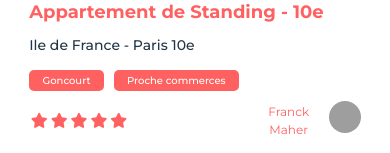
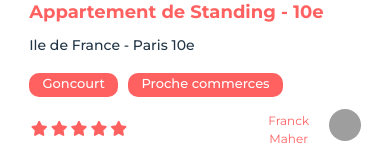
Before and after one commit to Jennifer-Guillemin/kasa_, a React (Vite) app in the folder kasa/: page /logements/0979876d in a window 390 px wide. Shown: the part 364-517 px from the top of the page. Built offline with nearby package versions, Linux system fonts and the light colour scheme; grey boxes are pictures that could not be loaded.

Commit message:
version 2.3

```diff
--- a/kasa/src/pages/Logements.jsx
+++ b/kasa/src/pages/Logements.jsx
@@ -1,4 +1,4 @@
-import React, { useEffect } from "react";
+import { useEffect } from "react";
 import { useParams, useNavigate } from "react-router-dom";
 import LogementsData from "../data/logements.json";
 import Collapse from "../components/Collapse";
--- a/kasa/src/styles/logements.css
+++ b/kasa/src/styles/logements.css
@@ -87,6 +87,7 @@
   justify-content: center;
   align-items: center;
   padding: 0 4% 0.8%;
+  padding-top: 0.5%;
   border-radius: 10px;
 }
 
@@ -207,12 +208,6 @@
     font-size: 14px;
   }
 
-  .div_tags .tags {
-    font-size: 10px;
-    padding: 1% 4%;
-    border-radius: 5px;
-  }
-
   .logement_host {
     display: flex;
     flex-direction: row-reverse;
```
